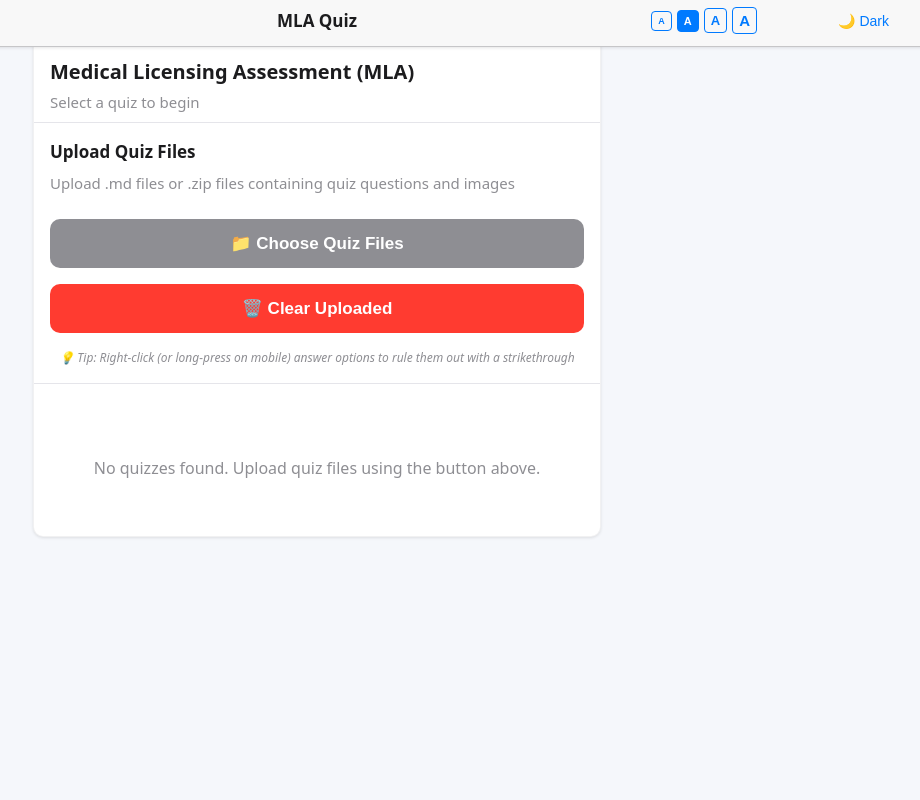
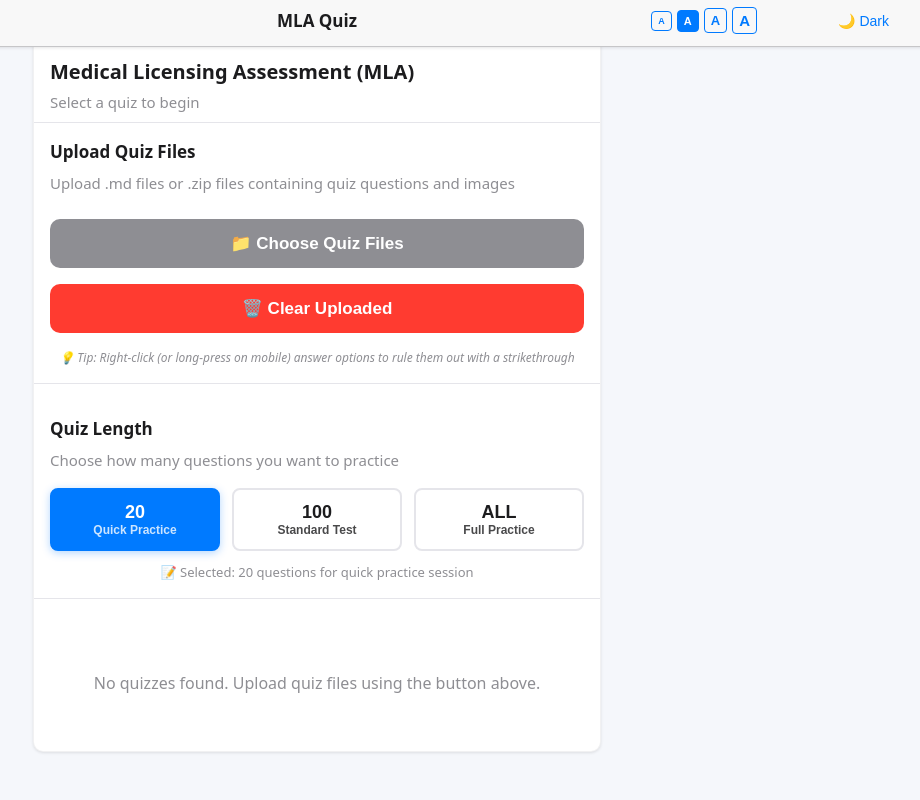
Before and after one commit to NKillough32/MLA-Quiz, a Flask app: page / in a window 1280 px wide. Shown: the whole page, without its empty margins (323-1243 px from the left). Run offline with Flask 3, Linux system fonts and the light colour scheme; data that the repository does not hold is empty; some libraries are stand-ins or nearby versions.

Commit message:
Add quiz length selection feature
Introduces UI controls and logic for selecting quiz length (20, 100, or all questions). Updates app.js to filter questions based on user selection and provides visual feedback in index.html. Enhances user experience by allowing tailored practice sessions.

```diff
--- a/static/js/app.js
+++ b/static/js/app.js
@@ -13,6 +13,7 @@ class MLAQuizApp {
         this.questions = [];
         this.quizName = '';
         this.flaggedQuestions = new Set(); // Track flagged questions
+        this.selectedQuizLength = 20; // Default quiz length
 
         // Time tracking properties
         this.questionStartTime = null;
@@ -67,6 +68,57 @@ class MLAQuizApp {
         document.getElementById('quizFileInput').addEventListener('change', (e) => {
             this.handleFileUpload(e.target.files);
         });
+
+        // Quiz length selection
+        document.addEventListener('click', (e) => {
+            if (e.target.classList.contains('quiz-length-btn')) {
+                this.selectQuizLength(e.target);
+            }
+        });
+    }
+
+    // Quiz length selection methods
+    selectQuizLength(button) {
+        // Remove active class from all buttons
+        document.querySelectorAll('.quiz-length-btn').forEach(btn => {
+            btn.classList.remove('active');
+        });
+
+        // Add active class to clicked button
+        button.classList.add('active');
+
+        // Update selected length
+        const length = button.getAttribute('data-length');
+        this.selectedQuizLength = length === 'all' ? 'all' : parseInt(length);
+
+        // Update info text
+        this.updateQuizLengthInfo();
+    }
+
+    updateQuizLengthInfo() {
+        const infoEl = document.getElementById('quiz-length-info');
+        if (!infoEl) return;
+
+        let message = '';
+        if (this.selectedQuizLength === 'all') {
+            message = '📚 Selected: All available questions for comprehensive practice';
+        } else if (this.selectedQuizLength === 100) {
+            message = '🎯 Selected: 100 questions for standard test simulation';
+        } else {
+            message = '📝 Selected: 20 questions for quick practice session';
+        }
+
+        infoEl.textContent = message;
+    }
+
+    filterQuestionsByLength(questions) {
+        if (this.selectedQuizLength === 'all' || this.selectedQuizLength >= questions.length) {
+            return questions;
+        }
+
+        // Shuffle questions and take the selected amount
+        const shuffled = [...questions].sort(() => Math.random() - 0.5);
+        return shuffled.slice(0, this.selectedQuizLength);
     }
 
     async loadQuizzes() {
@@ -178,6 +230,9 @@ class MLAQuizApp {
                 }
 
                 this.questions = quiz.questions || [];
+
+                // Filter questions based on selected length
+                this.questions = this.filterQuestionsByLength(this.questions);
                 this.quizName = quiz.name;
                 this.currentQuestionIndex = 0;
                 this.answers = {};
@@ -203,6 +258,10 @@ class MLAQuizApp {
 
                 if (data.success) {
                     this.questions = data.questions;
+
+                    // Filter questions based on selected length
+                    this.questions = this.filterQuestionsByLength(this.questions);
+
                     this.quizName = data.quiz_name;
                     this.currentQuestionIndex = 0;
                     this.answers = {};
--- a/templates/index.html
+++ b/templates/index.html
@@ -548,6 +548,56 @@
         /* Hide when on quiz selection screen */
         #quizSelection:not([style*="none"]) ~ .floating-pdf-btn {
             display: none;
+        }
+
+        /* Quiz Length Selection Styling */
+        .quiz-length-btn:hover {
+            border-color: #007AFF !important;
+            background: #f0f8ff !important;
+            color: #007AFF !important;
+            transform: translateY(-1px);
+            box-shadow: 0 2px 8px rgba(0, 122, 255, 0.2);
+        }
+
+        .quiz-length-btn.active {
+            border-color: #007AFF !important;
+            background: #007AFF !important;
+            color: white !important;
+            box-shadow: 0 2px 8px rgba(0, 122, 255, 0.3);
+        }
+
+        .quiz-length-btn.active:hover {
+            background: #0056cc !important;
+            border-color: #0056cc !important;
+        }
+
+        [data-theme="dark"] .quiz-length-btn {
+            background: var(--bg-secondary) !important;
+            color: var(--text-primary) !important;
+            border-color: var(--border-color) !important;
+        }
+
+        [data-theme="dark"] .quiz-length-btn:hover {
+            border-color: var(--button-bg) !important;
+            background: var(--bg-tertiary) !important;
+            color: var(--button-bg) !important;
+        }
+
+        [data-theme="dark"] .quiz-length-btn.active {
+            background: var(--button-bg) !important;
+            border-color: var(--button-bg) !important;
+            color: white !important;
+        }
+
+        @media (max-width: 480px) {
+            .quiz-length-options {
+                grid-template-columns: 1fr !important;
+                gap: 8px !important;
+            }
+
+            .quiz-length-btn {
+                padding: 10px 12px !important;
+            }
         }
 
         /* Responsive font controls for mobile */
@@ -1487,6 +1537,33 @@
                     </div>
                 </div>
 
+                <!-- Quiz Length Selection -->
+                <div class="card-content" style="border-bottom: 1px solid #e5e5ea; margin-bottom: 16px;">
+                    <h3 style="font-size: 17px; font-weight: 600; margin: 0 0 8px 0; color: #1c1c1e;">Quiz Length</h3>
+                    <p style="font-size: 15px; color: #8e8e93; margin: 0 0 16px 0;">Choose how many questions you want to practice</p>
+
+                    <div class="quiz-length-options" style="display: grid; grid-template-columns: repeat(3, 1fr); gap: 12px;">
+                        <button class="quiz-length-btn active" data-length="20" style="padding: 12px 8px; border: 2px solid #007AFF; border-radius: 8px; background: #f0f8ff; color: #007AFF; font-weight: 600; cursor: pointer; transition: all 0.2s; text-align: center;">
+                            <div style="font-size: 18px; font-weight: bold;">20</div>
+                            <div style="font-size: 12px; opacity: 0.8;">Quick Practice</div>
+                        </button>
+
+                        <button class="quiz-length-btn" data-length="100" style="padding: 12px 8px; border: 2px solid #e5e5ea; border-radius: 8px; background: white; color: #1c1c1e; font-weight: 600; cursor: pointer; transition: all 0.2s; text-align: center;">
+                            <div style="font-size: 18px; font-weight: bold;">100</div>
+                            <div style="font-size: 12px; opacity: 0.8;">Standard Test</div>
+                        </button>
+
+                        <button class="quiz-length-btn" data-length="all" style="padding: 12px 8px; border: 2px solid #e5e5ea; border-radius: 8px; background: white; color: #1c1c1e; font-weight: 600; cursor: pointer; transition: all 0.2s; text-align: center;">
+                            <div style="font-size: 18px; font-weight: bold;">ALL</div>
+                            <div style="font-size: 12px; opacity: 0.8;">Full Practice</div>
+                        </button>
+                    </div>
+
+                    <div id="quiz-length-info" style="font-size: 13px; color: #8e8e93; margin-top: 12px; text-align: center;">
+                        📝 Selected: 20 questions for quick practice session
+                    </div>
+                </div>
+
                 <div id="quizList">
                     <div class="loading">
                         <div class="spinner"></div>
@@ -1623,6 +1700,13 @@
             // Check periodically for screen changes
             setInterval(updateFloatingButton, 500);
             updateFloatingButton(); // Initial check
+
+            // Initialize quiz length selection
+            setTimeout(() => {
+                if (window.quizApp) {
+                    window.quizApp.updateQuizLengthInfo();
+                }
+            }, 100);
         });
     </script>
 </body>
```
